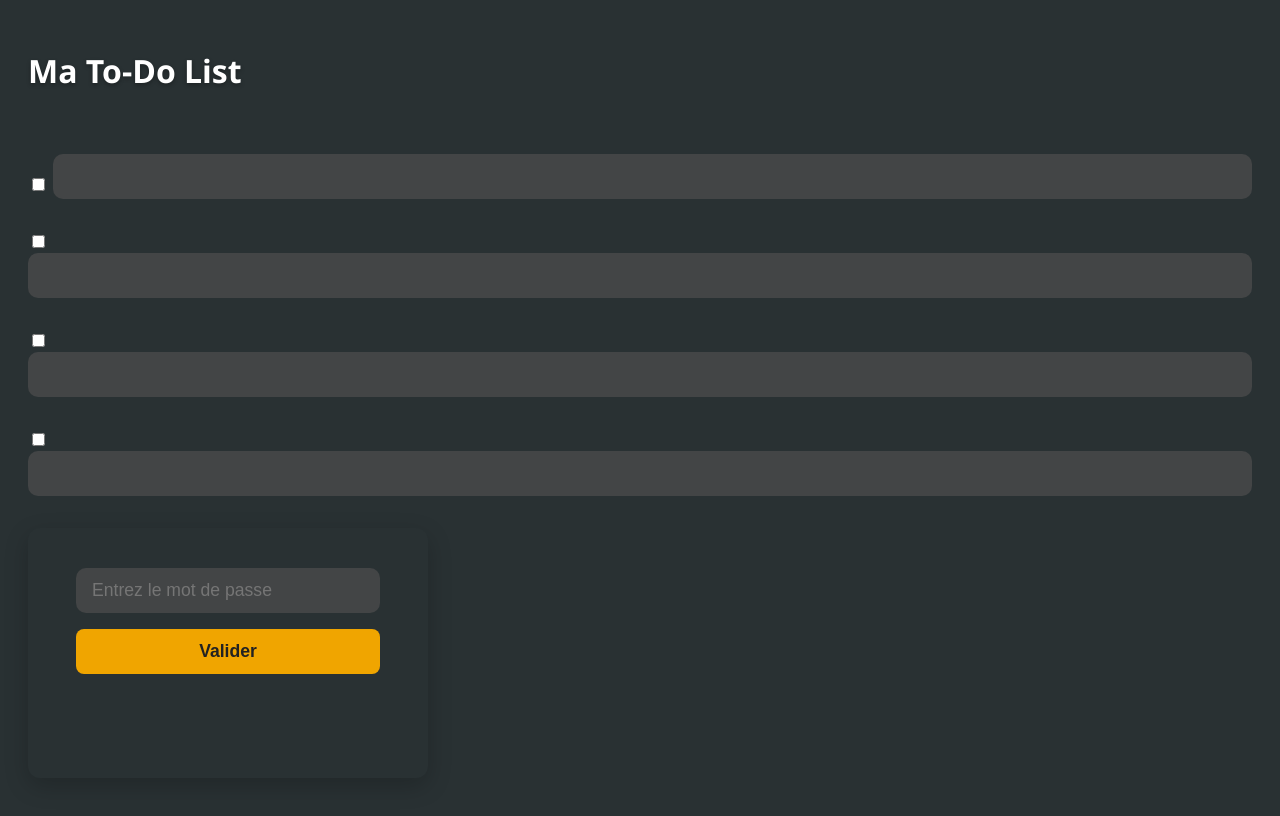
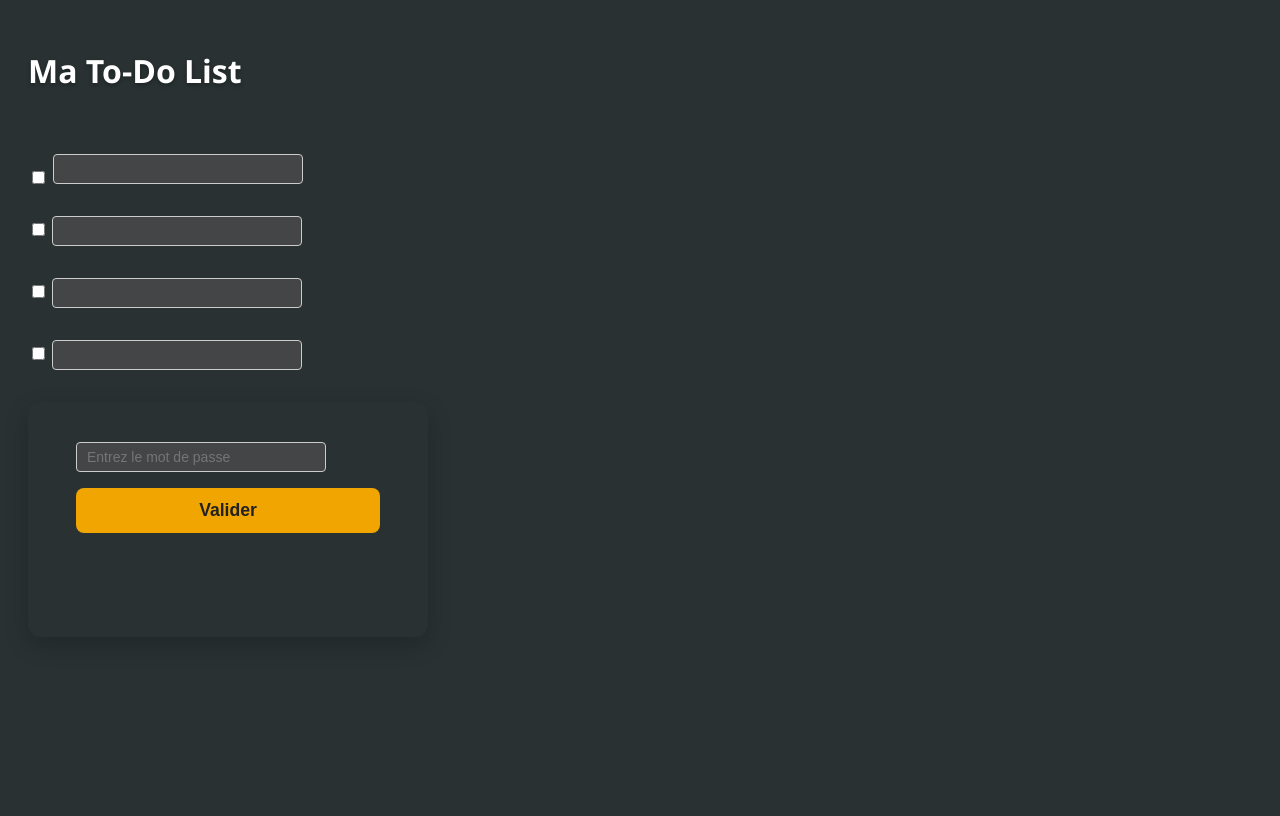
Before and after one commit to dim2008/projet, a Flask app: page / in a window 1280 px wide. Run offline with Flask 3, Linux system fonts and the light colour scheme.

Commit message:
Update style.css

```diff
--- a/static/style.css
+++ b/static/style.css
@@ -31,15 +31,17 @@ h1 {
 }
 
 input[type="text"] {
-  width: 100%;
+  width: 95%;
   color: #ffffff;
-  padding: 0.75rem 1rem;
-  font-size: 1.1rem;
-  border: none;
-  border-radius: 10px;
   margin-bottom: 1rem;
+  background-color: #434546;
+  padding: 6px 10px;
+  font-size: 14px;
+  width: 250px;
+  border: 1px solid #ccc;
+  border-radius: 4px;
   outline: none;
-  background-color: #434546;
+  transition: border-color 0.3s ease;
 }
 
 button {
```
